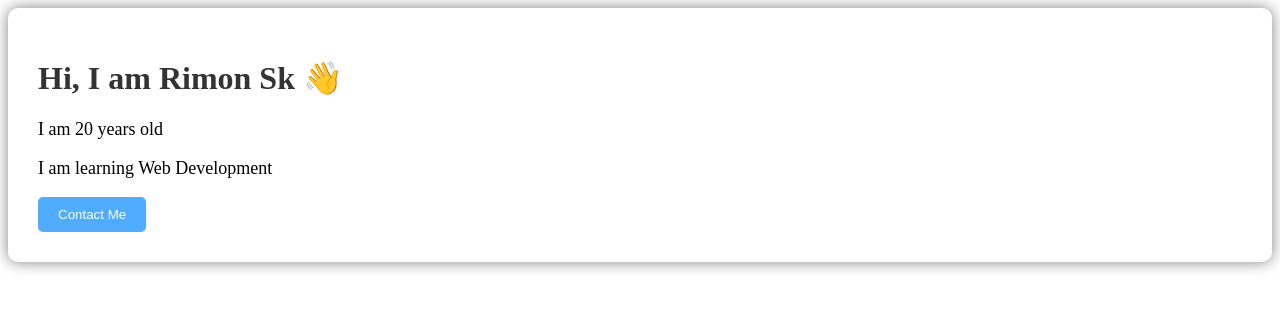
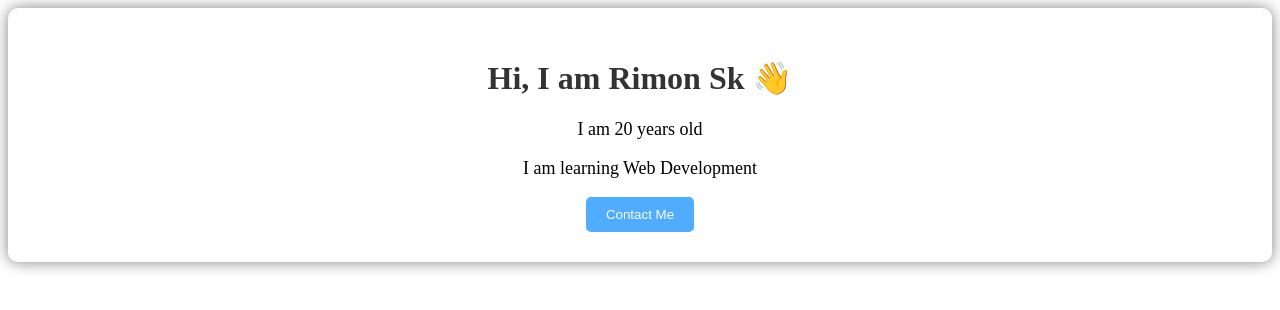
Before and after one commit to rimonofficial012/rimweb, a plain HTML site: page index.html in a window 1280 px wide. Drawn offline with Linux system fonts and the light colour scheme.

Commit message:
Update index.html

```diff
--- a/index.html
+++ b/index.html
@@ -4,11 +4,11 @@
 <title>Rimon Website</title>
 </head>
 <body>
-<div style="background: white; padding: 30px; border-radius: 10px; box-shadow: 0px 0px 15px gray;">
+<div style="background: white; padding: 30px; border-radius: 10px; box-shadow: 0px 0px 15px gray; text-align: center;">
   <h1 style="color: #333;">Hi, I am Rimon Sk 👋</h1>
   <p style="font-size: 18px;">I am 20 years old</p>
   <p style="font-size: 18px;">I am learning Web Development</p>
-  <button style="background-color: #4facfe; color: white; padding: 10px 20px; border: none; border-radius: 5px; cursor: pointer;">Contact Me</button>
+  <button onclick="window.location.href='mailto:rimon@example.com';" style="background-color: #4facfe; color: white; padding: 10px 20px; border: none; border-radius: 5px; cursor: pointer;">Contact Me</button>
 </div>
 </body>
 </html>
```
